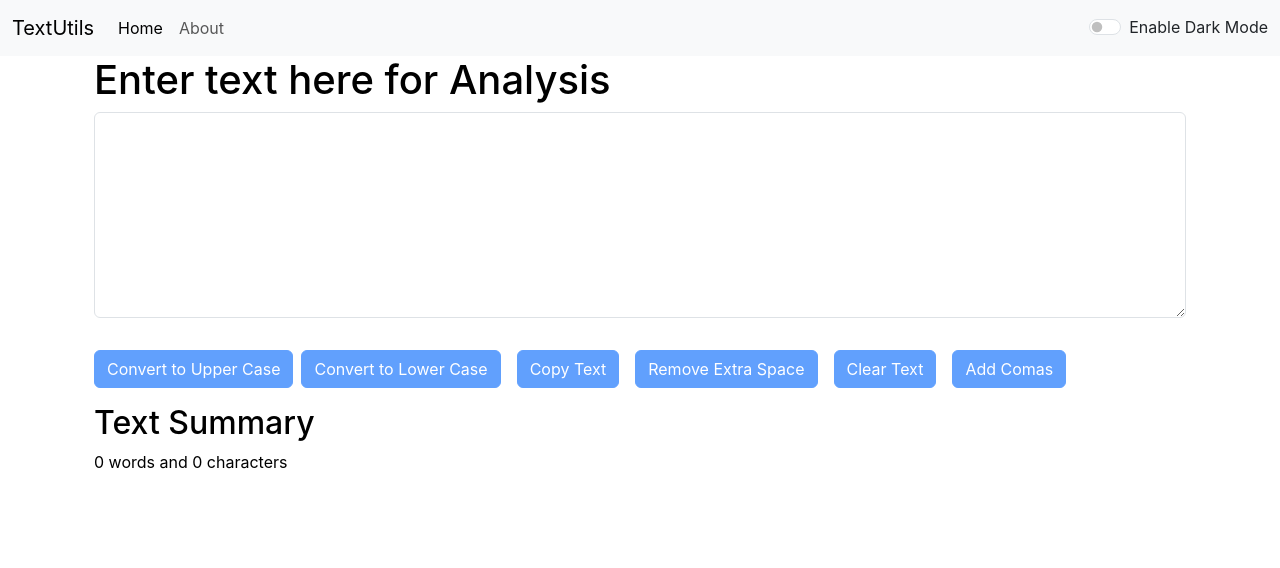
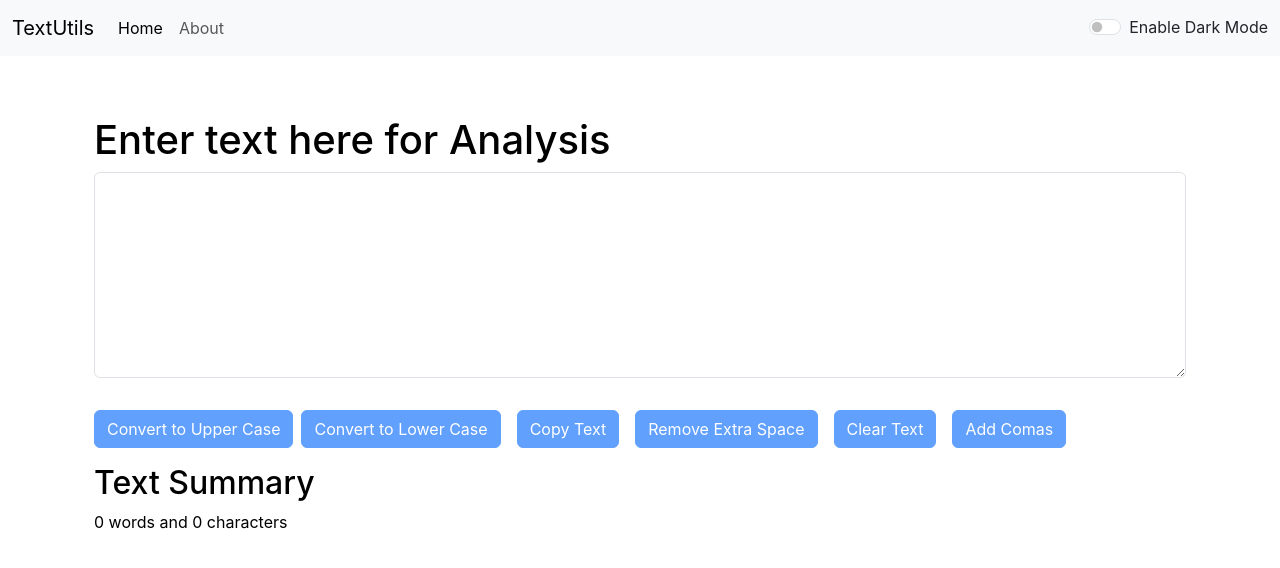
Before and after one commit to yushA987/TextUtils, a React (Create React App) app: page / in a window 1280 px wide. Shown: the top 568 px of the page. Built offline with nearby package versions, Linux system fonts and the light colour scheme.

Commit message:
Update Alert.js

```diff
--- a/src/Components/Alert.js
+++ b/src/Components/Alert.js
@@ -2,12 +2,14 @@ import React from 'react'
 
 function Alert(props) {
   return (
-    props.alert && <div className="alert alert-success d-flex align-items-center" role="alert">
+    <div style={{height:"60px"}}>
+      {props.alert && <div className="alert alert-success d-flex align-items-center" role="alert">
         {/* <svg class="bi flex-shrink-0 me-2" role="img" aria-label="Success:"><use xlink:href="#check-circle-fill"/></svg> */}
-        <div>
-            <strong>{props.alert.type}</strong>: {props.alert.msg}
+        <strong>{props.alert.type}</strong>: {props.alert.msg}
         </div>
+      }
     </div>
+
   )
 }
 
```
